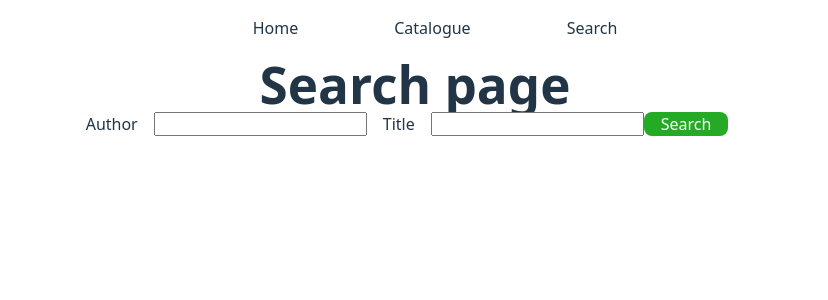
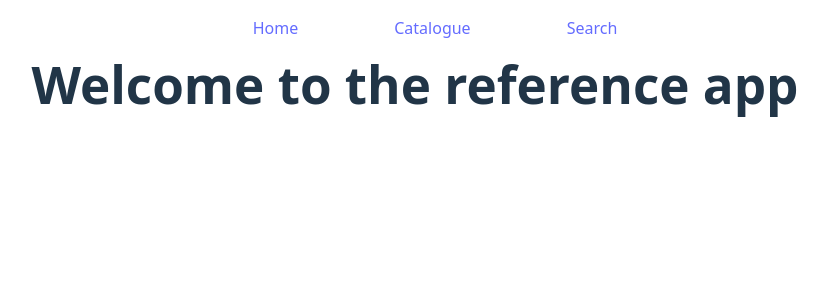
Before and after one commit to LexiconGroup53/react-app, a React (Vite) app: page / in a window 1280 px wide. Shown: the top 300 px of the page, without its empty margins (225-1053 px from the left). Built offline with nearby package versions, Linux system fonts and the light colour scheme; no server answers.

Commit message:
Implement React Router and cleanup

```diff
--- a/package.json
+++ b/package.json
@@ -13,7 +13,8 @@
     "axios": "^1.8.1",
     "react": "^19.0.0",
     "react-dom": "^19.0.0",
-    "react-hook-form": "^7.54.2"
+    "react-hook-form": "^7.54.2",
+    "react-router": "^7.3.0"
   },
   "devDependencies": {
     "@types/react": "^19.0.10",
--- a/src/App.css
+++ b/src/App.css
@@ -48,3 +48,7 @@ button {
 .site-navigation li:hover {
   background-color: rgb(236, 236, 255);
 }
+
+.list {
+  color: purple;
+}
--- a/src/App.jsx
+++ b/src/App.jsx
@@ -1,16 +1,15 @@
 import { useEffect, useState } from 'react';
-import './App.css'
+import './App.css';
 import { Catalogue } from './pages/Catalogue';
 import { Home } from './pages/Home';
 import { Search } from './pages/Search';
-import { Switch } from './components/Switch';
-import { NavBar } from './components/NavBar';
+import { Route, Routes, BrowserRouter } from 'react-router';
+import { Layout } from './components/Layout';
 
 function App() {
 
-  const [choice, setChoice] = useState(3);
+
   const [collection, setCollection] = useState([]);
-  const [illustration, setIllustration] = useState(false);
 
   useEffect(() => {
     let persisted = sessionStorage.getItem("persistedCollection");
@@ -18,14 +17,15 @@ function App() {
   }, []);
 
   return (
-    <>
-    <NavBar setChoice={setChoice}/>
-    <Switch choice={choice}>
-        <Home value={1}/>
-        <Catalogue value={2} collection={collection} setCollection={setCollection}/>
-        <Search value={3} collection={collection} setCollection={setCollection}/>
-    </Switch>
-    </>
+    <BrowserRouter>
+      <Routes>
+        <Route element={<Layout />}>
+            <Route path="/" element={<Home />} />
+            <Route path="catalogue" element={<Catalogue collection={collection} setCollection={setCollection}/>} />
+            <Route path="search" element={<Search collection={collection} setCollection={setCollection}/>} />
+        </Route>
+      </Routes>
+    </BrowserRouter>
   )
 }
 
--- a/src/components/BookList.jsx
+++ b/src/components/BookList.jsx
@@ -1,3 +1,4 @@
+
 export const BookList = ({data, refAction}) => {
 
 
--- a/src/components/Cart.jsx
+++ /dev/null
@@ -1,11 +0,0 @@
-
-
-export const Cart = () => {
-
-
-    return (
-        <div>
-            <h1>Cart</h1>
-        </div>
-    )
-}
--- /dev/null
+++ b/src/components/Layout.jsx
@@ -0,0 +1,11 @@
+import { Outlet } from "react-router"
+import { NavBar } from './NavBar';
+
+export const Layout = () => {
+    return (
+        <div>
+            <NavBar />
+            <Outlet />
+        </div>
+    )
+}
--- a/src/components/NavBar.jsx
+++ b/src/components/NavBar.jsx
@@ -1,10 +1,12 @@
-export const NavBar = ({setChoice}) => {
+import { NavLink } from 'react-router';
+
+export const NavBar = () => {
     return (
-            <div className="site-navigation">
+            <div className="site-navigation" >
                 <ul>
-                    <li onClick={() => setChoice(1)}>Home</li>
-                    <li onClick={() => setChoice(2)}>Catalogue</li>
-                    <li onClick={() => setChoice(3)}>Search</li>
+                    <li> <NavLink to="/">Home</NavLink></li>
+                    <li> <NavLink to="catalogue">Catalogue</NavLink></li>
+                    <li> <NavLink to="search">Search</NavLink></li>
                 </ul>
             </div>
     )
--- a/src/components/Switch.jsx
+++ /dev/null
@@ -1,3 +0,0 @@
-export const Switch = ({choice, children}) => {
-    return children.find(child => child.props.value === choice);
-}
--- a/src/pages/Home.jsx
+++ b/src/pages/Home.jsx
@@ -1,30 +1,12 @@
-import { useState } from "react";
-import { Table } from "../components/Table";
-import { Cart } from '../components/Cart';
 
-export const Home = ({choice}) => {
-    const [buy, setBuy] = useState([]);
 
-    const data = [{id: 1, name: "Pernilla", age: 23}, {id: 2, name: "Agneta", age: 27}];
+export const Home = () => {
 
-    const handleFlip = () => {
-       // setChoice(!choice);
-      }
-
-    const handleFlipVers = () => {
-    setIllustration(!illustration);
-    }
 
 
     return (
         <>
-            {choice ? <Table data={data} addToCart={setBuy}/> : <Cart buy={buy}/>}
-            <button onClick={handleFlip}>Flip</button>
-            <button onClick={handleFlipVers}>Flip version</button>
-            {/* <form>
-                <input {...register("first_name", required: true)}/>
-                {first_name.error && <p>First name is required</p>}
-            </form> */}
+            <h1>Welcome to the reference app</h1>
 
         </>
     )
```
Also changed, not shown: 1 other file (tests, documents, lock files or other folders).
